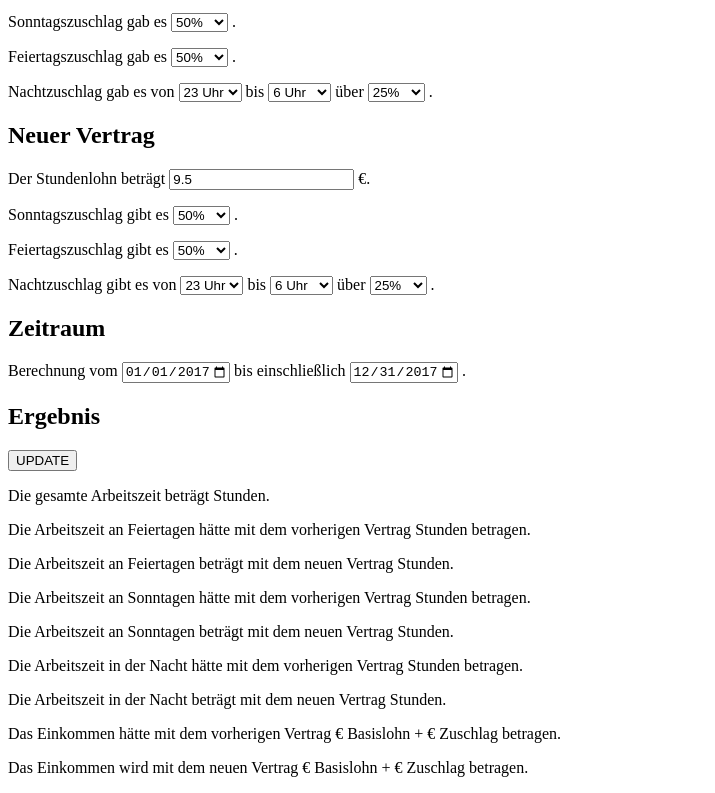
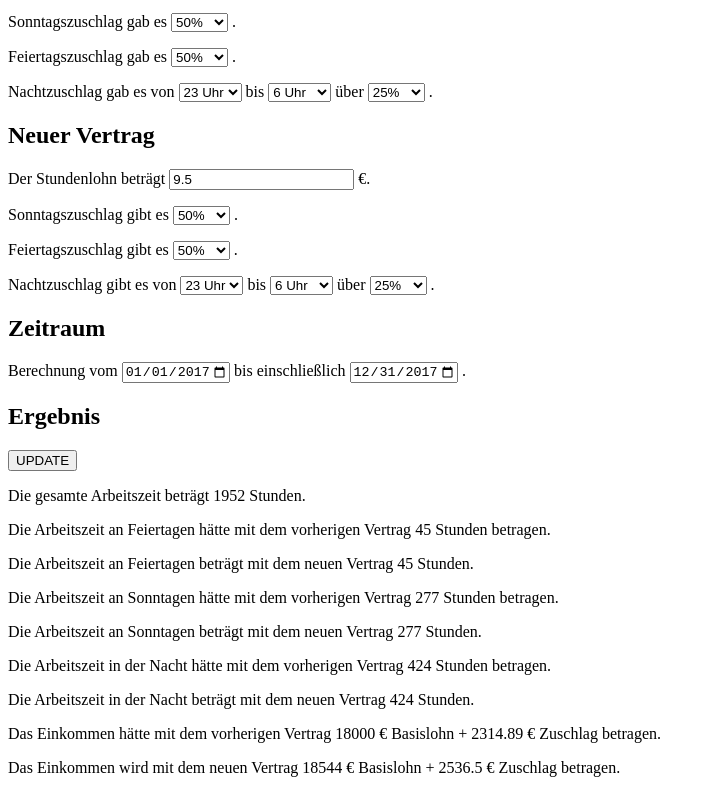
Before and after one commit to pentagolo/income, a plain HTML site: page index.html in a window 1280 px wide. Shown: the part 830-1623 px from the top of the page, without its empty margins (0-715 px from the left). Drawn offline with nearby package versions, Linux system fonts and the light colour scheme.

Commit message:
Update index.html

```diff
--- a/index.html
+++ b/index.html
@@ -601,6 +601,7 @@
             ) / 100
           );
         });
+        $("#update").trigger("click");
       });
 
     </script>
```
